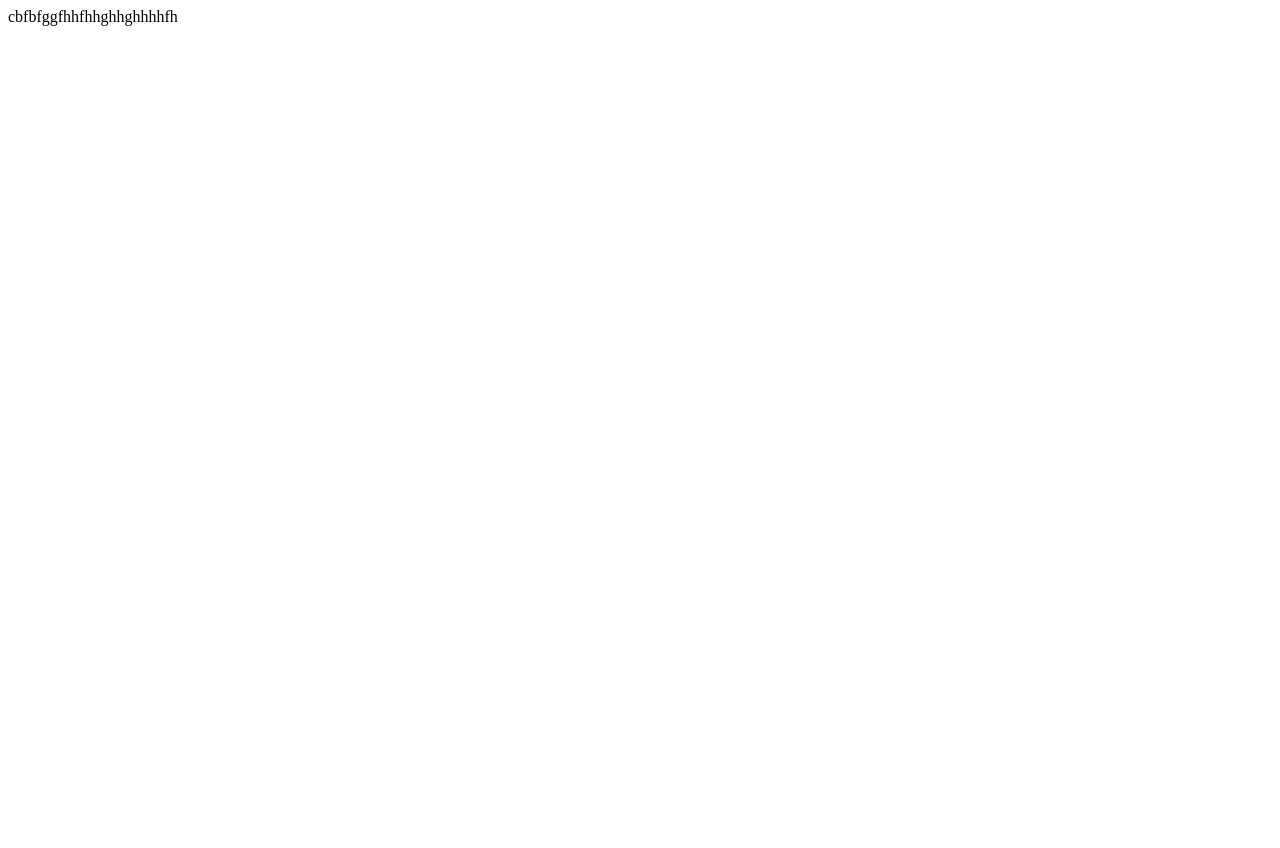
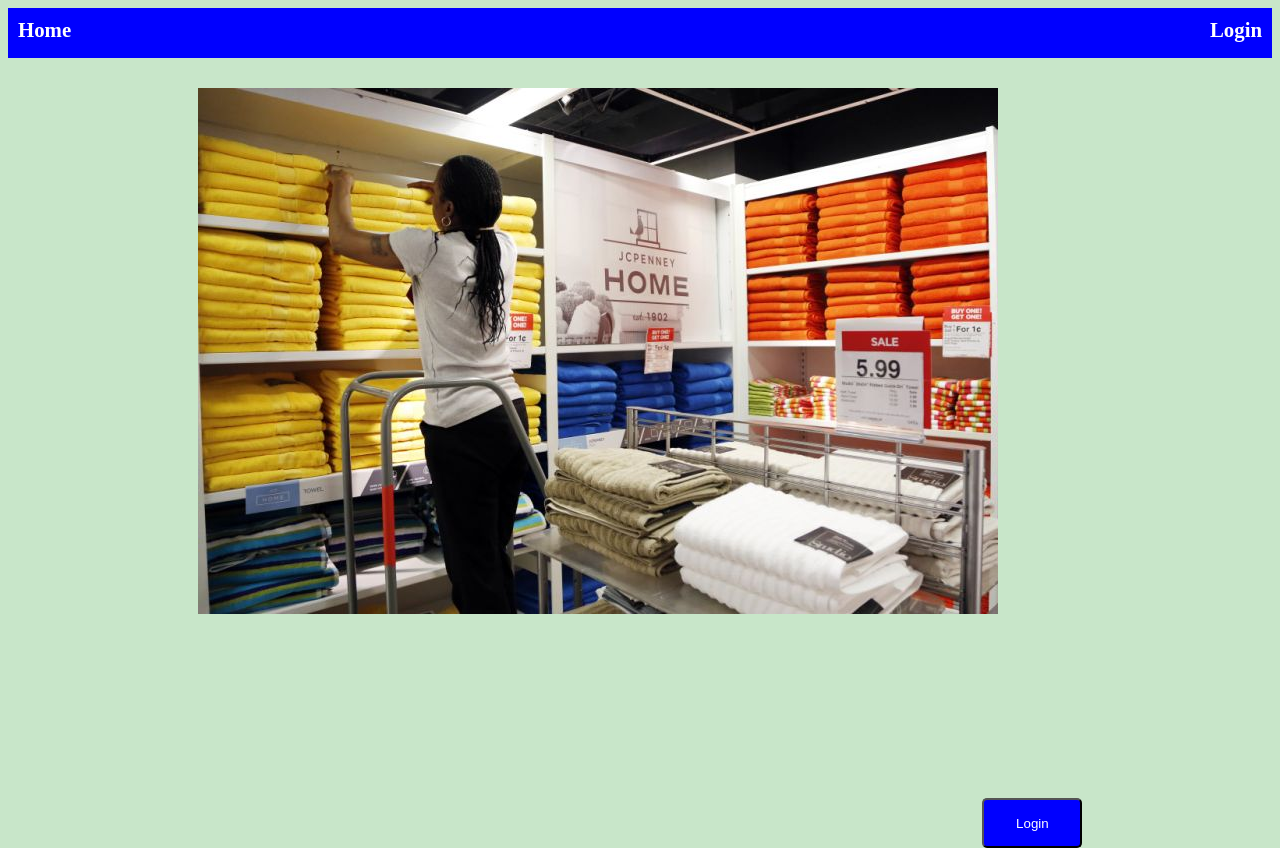
Before and after one commit to habatkasa/testwaters, a plain HTML site: page more.html in a window 1280 px wide. Before the commit the page ends 800 px from the top, so only its background shows below. Drawn offline with Linux system fonts and the light colour scheme.

Commit message:
with all home page samples [ Delivers #161105326]

```diff
--- a/more.html
+++ b/more.html
@@ -1,9 +1,27 @@
 <!DOCTYPE html>
 <html>
 <head>
-	<title>gdgdtf</title>
+	<title>Welcomepage</title>
+	<link rel="stylesheet" type="text/css" href="static/style.css">
 </head>
 <body>
-  cbfbfggfhhfhhghhghhhhfh
+  <div class="all_kontainer">
+  	<div class="all_blank">
+  		<div id="homelink"><a href="#">Home</a></div>
+  		<div id="loginlink"><a href="#">Login</a></div>
+  	</div>
+
+  	<div class="bodykontainer">
+
+  	<div class="imagedisplay">
+  		<img src="static/images/display.jpg">
+  	</div>
+  	<div class="loginbutton">
+  		<button>Login</button>
+  	</div>
+
+    </div>
+
+   </div>
 </body>
 </html>
--- /dev/null
+++ b/static/style.css
@@ -0,0 +1,51 @@
+body {
+	background-color: #C8E6C9;;
+}
+
+.all_blank {
+	background-color: blue;
+	height: 50px;
+	margin-top: 0px;
+}
+#homelink a {
+	float:left;
+	color: white;
+	text-decoration: none;
+	font-weight: bold;
+	font-size: 1.3em;
+	margin: 10px;
+}
+
+#loginlink a {
+	float:right;
+	color: white;
+	text-decoration: none;
+	font-weight: bold;
+	font-size: 1.3em;
+	margin:10px;
+}
+
+
+.bodykontainer {
+    margin:30px 15% 0px 15%;
+}
+.imagedisplay {
+	float:left;
+}
+
+.imagedisplay {
+	border-radius: 3px;
+}
+
+.loginbutton {
+     float: right;
+     margin-top: 180px;
+
+}
+.loginbutton button {
+	height:50px;
+	width:100px;
+	border-radius: 5px;
+	color:white;
+	background-color: blue;
+}
```
